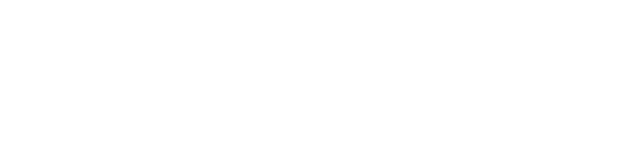
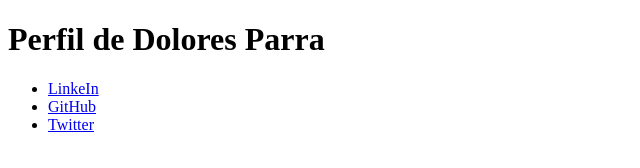
Before and after one commit to JesusVazquez4/practica-html-avanzado, a plain HTML site: page index.html in a window 1280 px wide. Shown: the whole page, without its empty margins (0-640 px from the left). Drawn offline with Linux system fonts and the light colour scheme.

Commit message:
Añadimos la barra de navegación y cosas de accesabilidad

```diff
--- a/index.html
+++ b/index.html
@@ -51,6 +51,16 @@
     <title>Portafolio de Jesús Vázquez</title>
 </head>
 <body>
-
+    <header>
+        <h1>Perfil de Dolores Parra</h1>
+        <!-- Con el aria-label podemos darle un texto alternativo a los elementos del documento HTML -->
+        <nav aria-label="Enlaces de redes sociales de Jesús Vázquez">
+            <ul>
+                <li><a href="#">LinkeIn</a></li>
+                <li><a href="#">GitHub</a></li>
+                <li><a href="#">Twitter</a></li>
+            </ul>
+        </nav>
+    </header>
 </body>
 </html>
```
